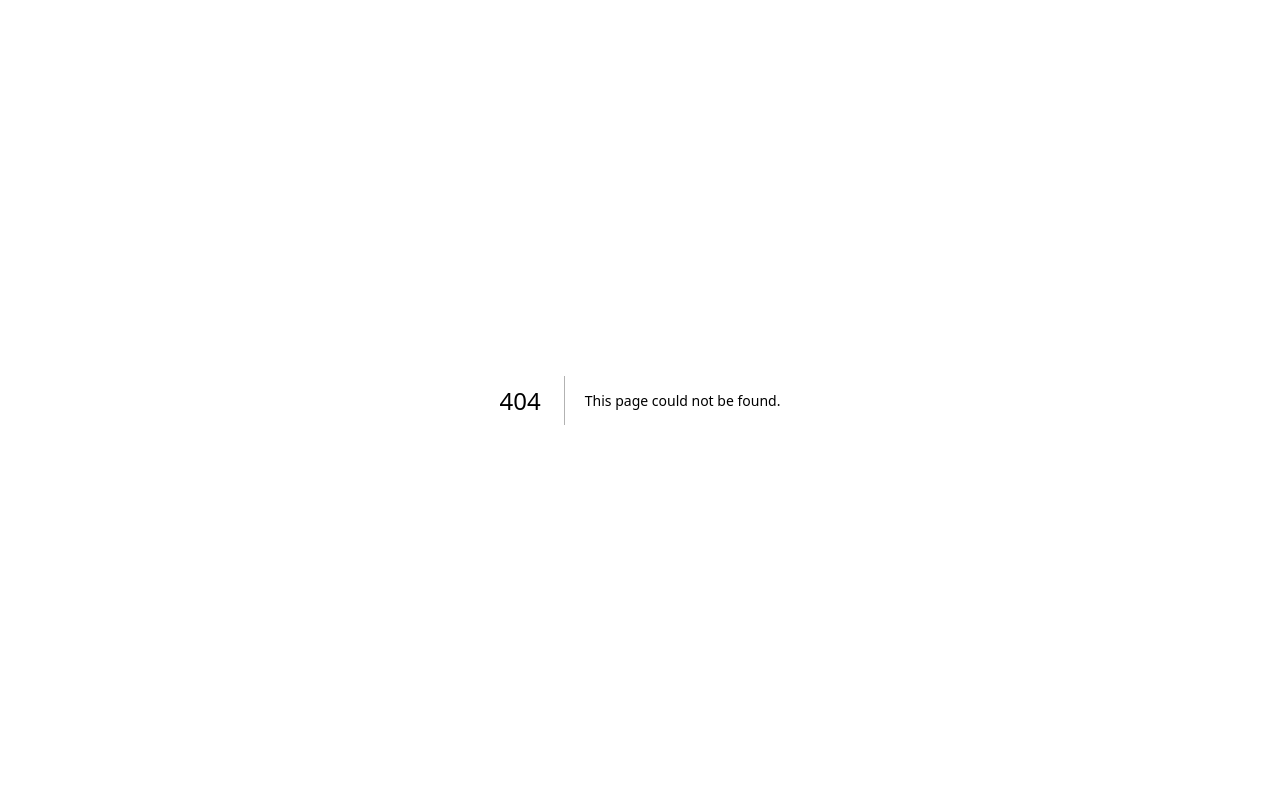
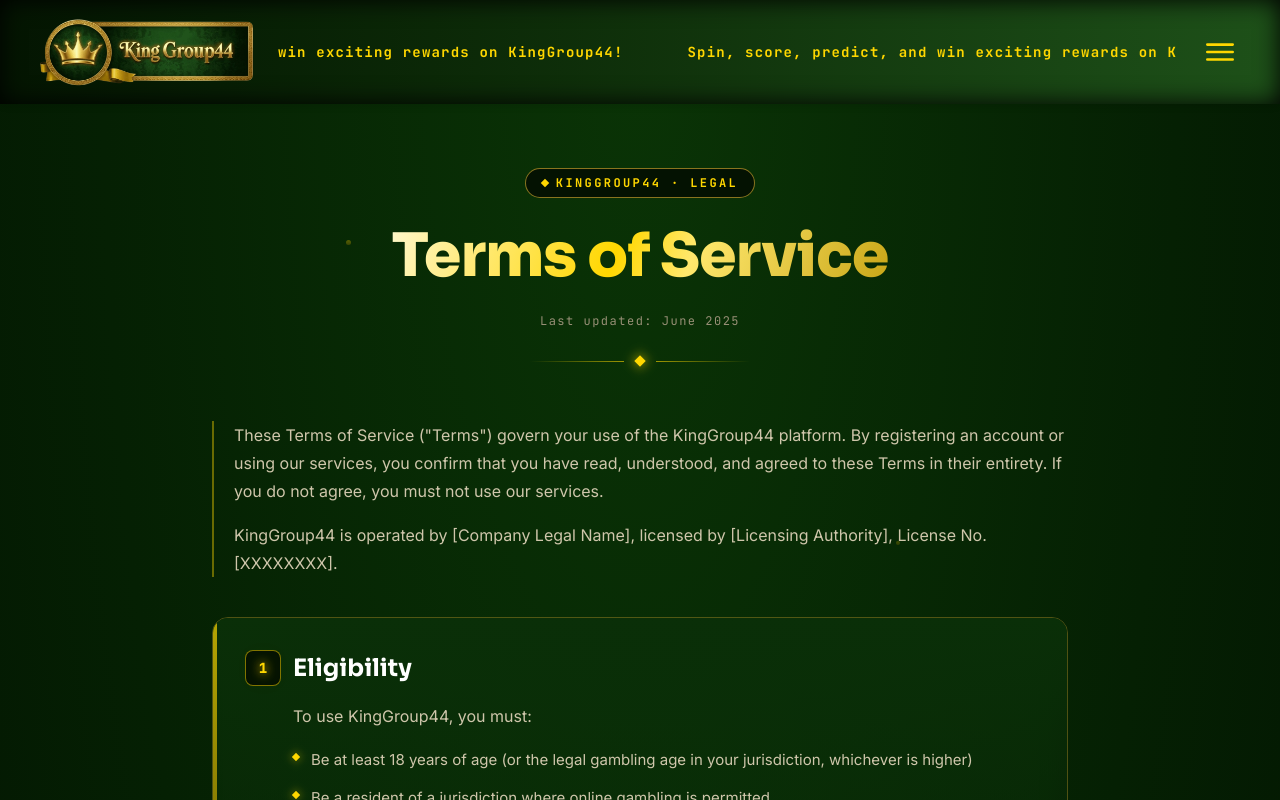
Before and after one commit to JahidulHasanRabbi/mrs-landing-page, a Next.js app: page /terms-of-service in a window 1280 px wide. Before the commit this address had no page. Shown: the top 800 px of the page. Built offline with nearby package versions, Linux system fonts and the light colour scheme.

Commit message:
feat: add legal pages for Affiliate Program, FAQ, Responsible Gaming, and Terms of Service

```diff
--- /dev/null
+++ b/app/terms-of-service/page.js
@@ -0,0 +1,12 @@
+import LegalDocument from "../components/legal/LegalDocument";
+import { TERMS } from "../components/legal/legalData";
+
+export const metadata = {
+  title: "Terms of Service — KingGroup44",
+  description:
+    "The terms governing your use of the KingGroup44 platform: eligibility, accounts, deposits and withdrawals, bonuses, game rules, and more.",
+};
+
+export default function Page() {
+  return <LegalDocument doc={TERMS} eyebrow="Legal" />;
+}
```
